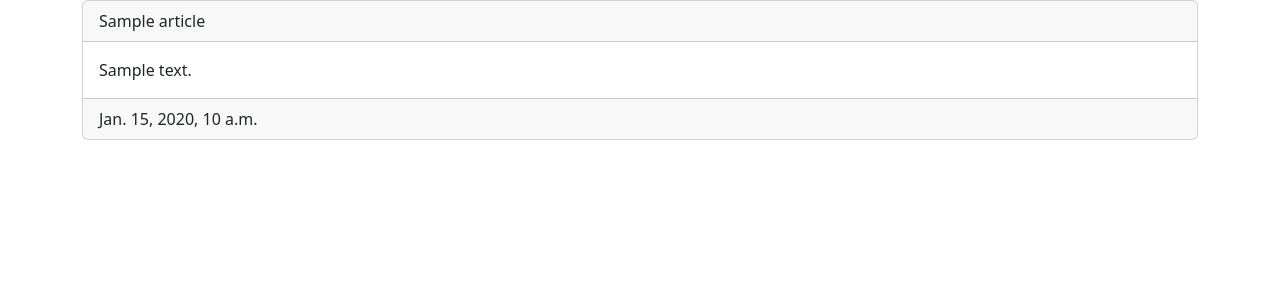
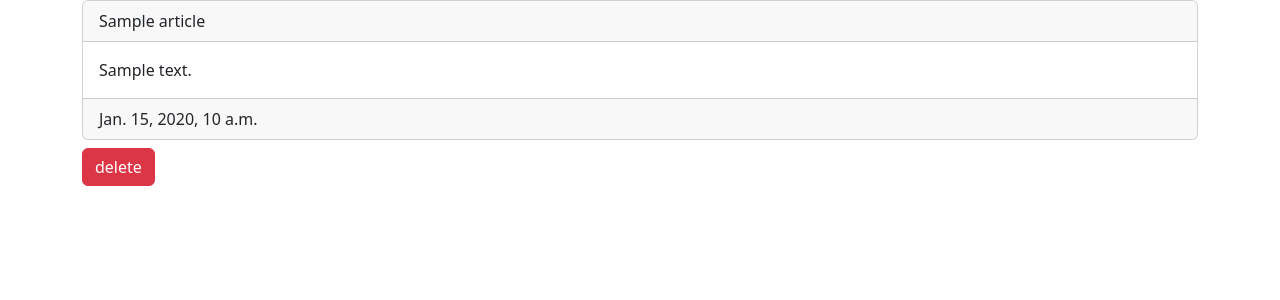
Before and after one commit to Chojungseok/django_board, a Django app: page /articles/1/ in a window 1280 px wide. Shown: the part 56-356 px from the top of the page. Run offline with Django 5.2, Linux system fonts and the light colour scheme; tables that the repository leaves empty hold one stand-in row (values such as "Sample post").

Commit message:
delete func 구현

```diff
--- a/articles/templates/detail.html
+++ b/articles/templates/detail.html
@@ -12,6 +12,7 @@
     <div class="card-footer">
         {{article.created_at}}
     </div>
+</div>
 
-</div>
+<a href="{% url 'articles:delete' article.id%}" class="btn btn-danger mt-2">delete</a>
 {% endblock%}
--- a/articles/urls.py
+++ b/articles/urls.py
@@ -13,4 +13,7 @@ urlpatterns = [
     #create
     path('new/', views.new, name= 'new'),
     path('create/', views.create, name='create'),
+
+    # delete
+    path('<int:id>/delete/', views.delete, name = 'delete'),
 ]
--- a/articles/views.py
+++ b/articles/views.py
@@ -30,3 +30,10 @@ def create(request):
     article.content = content
     article.save()
     return redirect('articles:detail', id = article.id)
+
+def delete(request, id):
+    article = Article.objects.get(id = id)
+
+    article.delete()
+
+    return redirect('articles:index')
```
